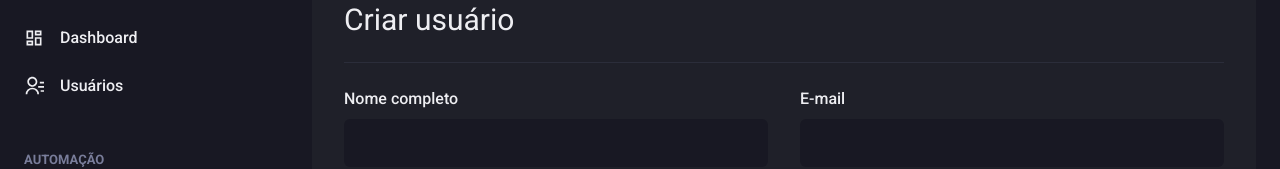
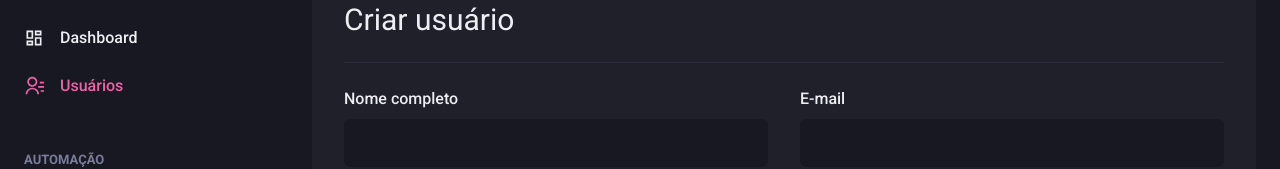
Before and after one commit to antonbsa/dashgo, a Next.js app: page /users/create in a window 1280 px wide. Shown: the part 150-319 px from the top of the page. Built offline with nearby package versions, Linux system fonts and the light colour scheme.

Commit message:
fix activableButtons on sidebar

```diff
--- /dev/null
+++ b/src/components/ActivableLink.tsx
@@ -0,0 +1,36 @@
+import Link, { LinkProps } from "next/link";
+import { useRouter } from "next/router";
+import { cloneElement, ReactElement } from "react";
+
+interface ActivableLinkProps extends LinkProps {
+  shouldMatchExactHref?: boolean;
+  children: ReactElement;
+}
+
+export function ActivableLink({
+  shouldMatchExactHref = false,
+  children,
+  ...rest
+}: ActivableLinkProps) {
+  const { asPath } = useRouter();
+
+  function shouldBeActive(): boolean {
+    if (shouldMatchExactHref) {
+      if (asPath === rest.href || rest.as) return true;
+    } else {
+      if (asPath.startsWith(String(rest.href))
+        || asPath.startsWith(String(rest.as))) return true;
+    }
+    return false;
+  }
+
+  const isActive = shouldBeActive();
+
+  return (
+    <Link {...rest}>
+      {cloneElement(children, {
+        color: isActive ? 'pink.400' : 'gray.50'
+      })}
+    </Link>
+  )
+}
--- a/src/components/Sidebar/NavLink.tsx
+++ b/src/components/Sidebar/NavLink.tsx
@@ -1,7 +1,7 @@
 import { ElementType } from "react";
-import Link from 'next/link';
+import { Icon, Link as ChakraLink, Text, LinkProps as ChakraLinkProps } from "@chakra-ui/react";
 
-import { Icon, Link as ChakraLink, Text, LinkProps as ChakraLinkProps } from "@chakra-ui/react";
+import { ActivableLink } from "../ActivableLink";
 
 interface NavLinkProps extends ChakraLinkProps {
   icon: ElementType;
@@ -11,13 +11,13 @@ interface NavLinkProps extends ChakraLinkProps {
 
 export function NavLink({ icon, href, children, ...rest }: NavLinkProps) {
   return (
-    <Link href={href} passHref>
+    <ActivableLink href={href} passHref>
       <ChakraLink display="flex" alignItems="center" py="1" {...rest}>
         <Icon as={icon} fontSize="20" />
         <Text ml="4" fontWeight="medium">
           {children}
         </Text>
       </ChakraLink>
-    </Link>
+    </ActivableLink>
   )
 }
```
